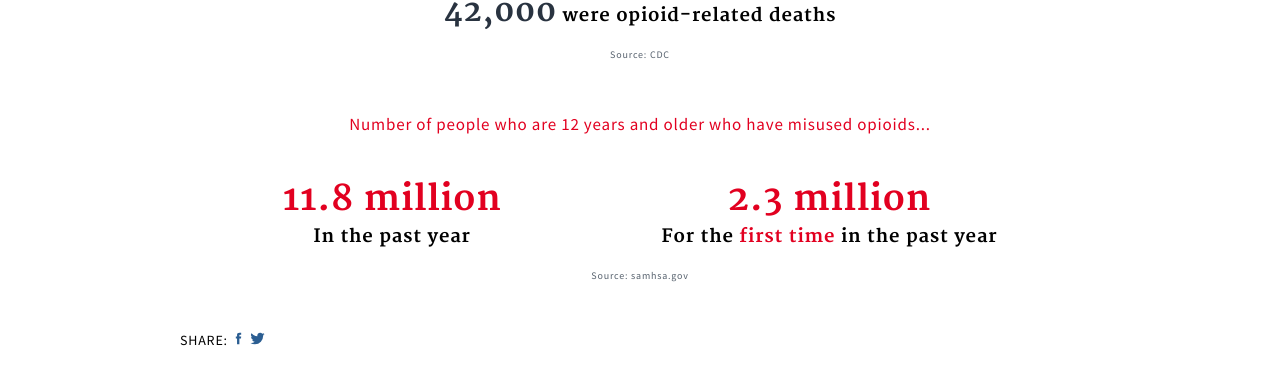
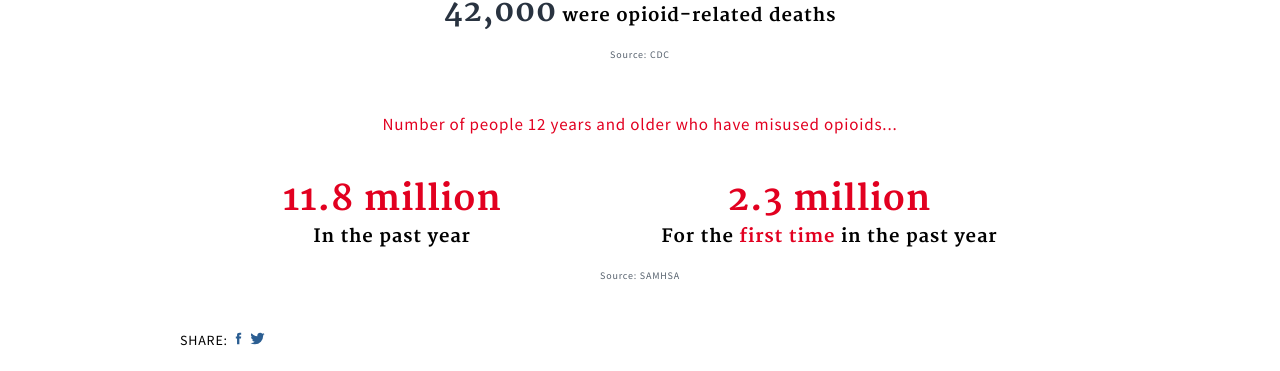
Before and after one commit to GSA/opioids.gov, a Jekyll site: the page built from index.md, in a window 1280 px wide and 900 px high, scrolled down 1352 px. Shown: the part 147-518 px from the top of the window. Built offline with Jekyll 4.4.1, drawn with Linux system fonts in a browser that asks for light colours; nearby versions of some CDN libraries.

Commit message:
Updated text

```diff
--- a/_layouts/home.html
+++ b/_layouts/home.html
@@ -37,7 +37,7 @@ layout: default
           Source: <a href="https://www.cdc.gov/nchs/data/databriefs" target="_blank">CDC</a>
       </div>
       <p>
-        Number of people who are 12 years and older who have misused opioids...
+        Number of people 12 years and older who have misused opioids...
       </p>
       <div class="site-section-data-split">
         <div class="site-section-data-metric">
@@ -48,7 +48,7 @@ layout: default
         </div>
       </div>
         <div class="site-section-data-source">
-            Source: <a href="https://www.samhsa.gov/data/population-data-nsduh" target="_blank">samhsa.gov</a>
+            Source: <a href="https://www.samhsa.gov/data/population-data-nsduh" target="_blank">SAMHSA</a>
         </div>
         {% include social-share.html %}
     </div>
```
